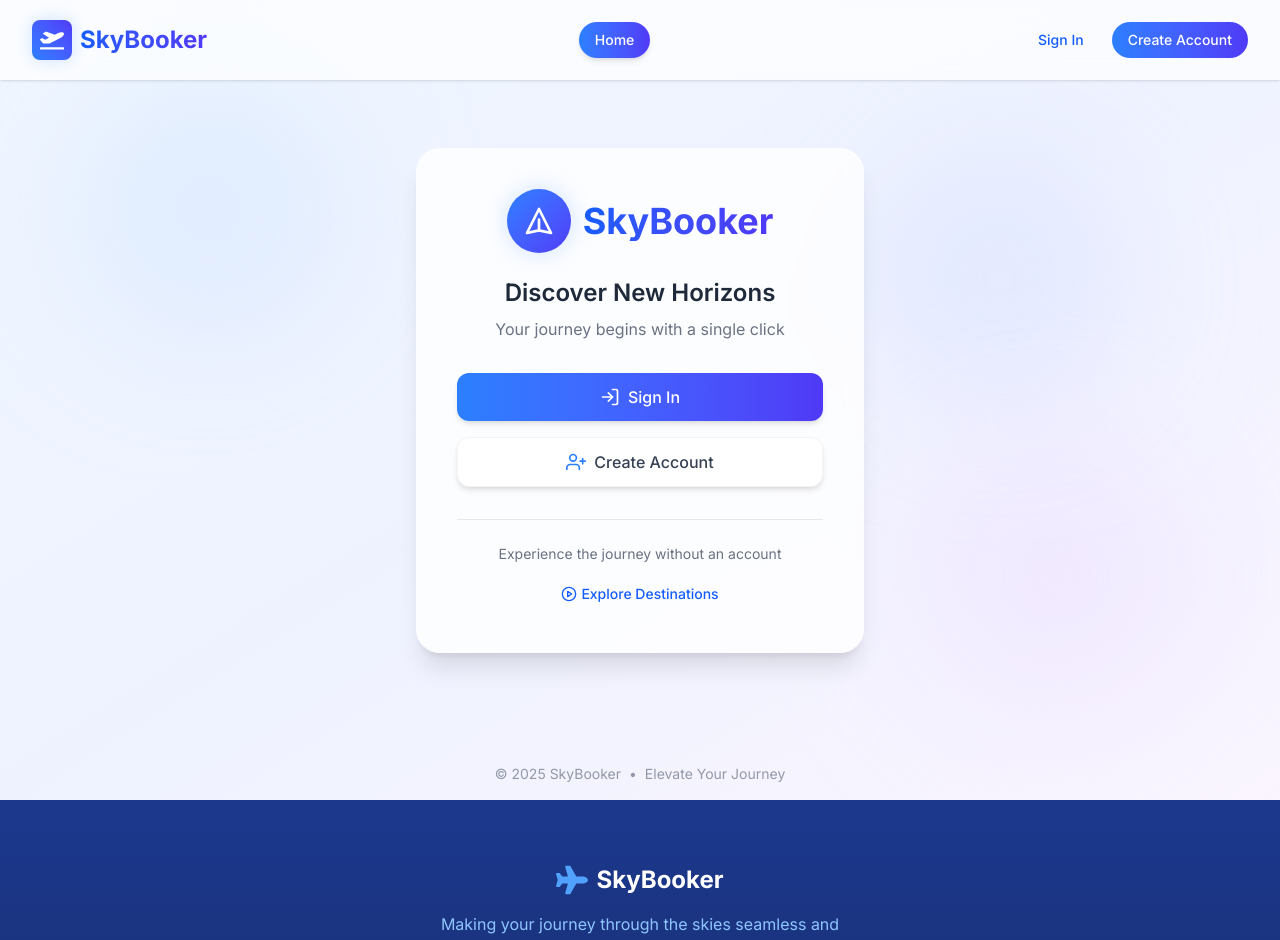
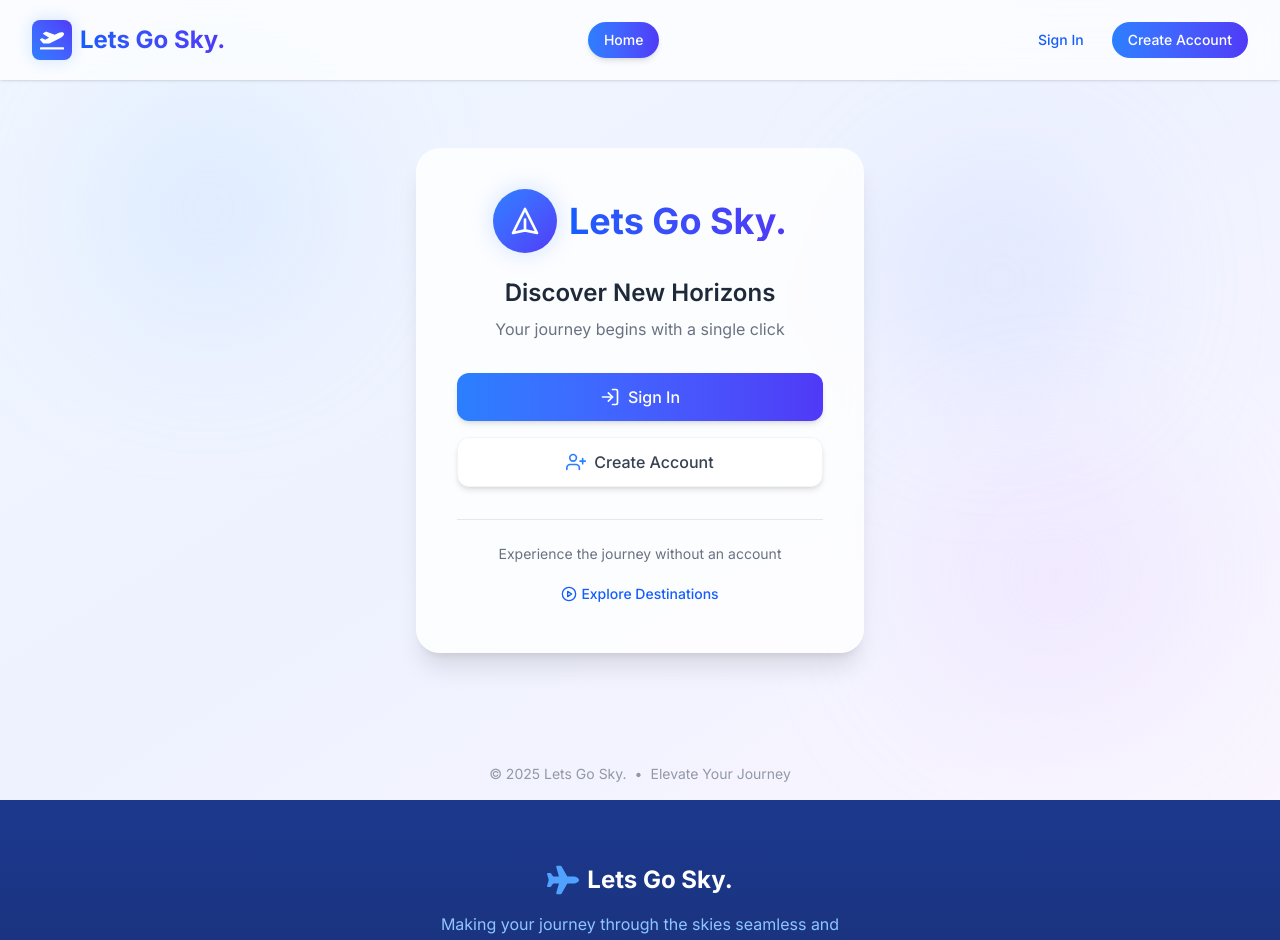
Before and after one commit to bansal-samarth/Lets-Go-Sky, a Next.js app in the folder client/: page / in a window 1280 px wide. Shown: the top 940 px of the page. Built offline with nearby package versions, Linux system fonts and the light colour scheme.

Commit message:
deploying backend

```diff
--- a/client/components/Footer.tsx
+++ b/client/components/Footer.tsx
@@ -12,7 +12,7 @@ const Footer: React.FC = () => {
         <div className="flex flex-col items-center mb-12 text-center">
           <div className="flex items-center mb-4">
             <FaPlane className="h-8 w-8 text-blue-400" />
-            <span className="ml-2 text-2xl font-bold text-white">SkyBooker</span>
+            <span className="ml-2 text-2xl font-bold text-white">Lets Go Sky.</span>
           </div>
           <p className="text-blue-300 max-w-md">
             Making your journey through the skies seamless and comfortable.
@@ -110,7 +110,7 @@ const Footer: React.FC = () => {
             </a>
           </div>
           <p className="mt-8 md:mt-0 text-center md:text-left text-blue-300 md:order-1">
-            © {currentYear} SkyBooker, Inc. All rights reserved.
+            © {currentYear} Lets Go Sky., Inc. All rights reserved.
           </p>
         </div>
       </div>
--- a/client/components/Navbar.tsx
+++ b/client/components/Navbar.tsx
@@ -87,7 +87,7 @@ const Navbar: React.FC = () => {
               </div>
             </div>
             <span className="ml-2 bg-gradient-to-r from-blue-600 to-indigo-600 bg-clip-text text-transparent">
-              SkyBooker
+              Lets Go Sky.
             </span>
           </Link>
 
--- a/client/src/app/layout.tsx
+++ b/client/src/app/layout.tsx
@@ -10,8 +10,8 @@ import Footer from '@/components/Footer';   // Using path alias
 const inter = Inter({ subsets: ['latin'] })
 
 export const metadata: Metadata = {
-  title: 'SkyBooker - Flights',
-  description: 'Book your flights with SkyBooker.',
+  title: 'Lets Go Sky. - Flights',
+  description: 'Book your flights with Lets Go Sky..',
 }
 
 export default function RootLayout({
--- a/client/src/app/login/page.tsx
+++ b/client/src/app/login/page.tsx
@@ -59,7 +59,7 @@ export default function LoginPage() {
               </div>
             </div>
             <h1 className="ml-3 text-3xl font-bold bg-gradient-to-r from-blue-600 to-indigo-600 bg-clip-text text-transparent">
-              SkyBooker
+              Lets Go Sky.
             </h1>
           </motion.div>
           <h2 className="mt-4 text-2xl font-semibold text-gray-800">Welcome Back</h2>
--- a/client/src/app/page.tsx
+++ b/client/src/app/page.tsx
@@ -70,7 +70,7 @@ export default function HomePage() {
                   </svg>
                 </div>
               </div>
-              <h1 className="text-3xl md:text-4xl font-bold bg-gradient-to-r from-blue-600 to-indigo-600 bg-clip-text text-transparent ml-3">SkyBooker</h1>
+              <h1 className="text-3xl md:text-4xl font-bold bg-gradient-to-r from-blue-600 to-indigo-600 bg-clip-text text-transparent ml-3">Lets Go Sky.</h1>
             </motion.div>
 
             {user ? (
@@ -195,7 +195,7 @@ export default function HomePage() {
         transition={{ delay: 1 }}
       >
         <p className="flex items-center justify-center">
-          <span>© {new Date().getFullYear()} SkyBooker</span>
+          <span>© {new Date().getFullYear()} Lets Go Sky.</span>
           <span className="mx-2">•</span>
           <span>Elevate Your Journey</span>
         </p>
--- a/client/src/app/register/page.tsx
+++ b/client/src/app/register/page.tsx
@@ -77,7 +77,7 @@ export default function RegisterPage() {
               </div>
             </div>
             <h1 className="ml-3 text-3xl font-bold bg-gradient-to-r from-blue-600 to-indigo-600 bg-clip-text text-transparent">
-              SkyBooker
+              Lets Go Sky.
             </h1>
           </motion.div>
           {/* <p className="mt-2 text-gray-500">Sign in to continue your journey</p> */}
```
Also changed, not shown: 2 other files (tests, documents, lock files or other folders).
